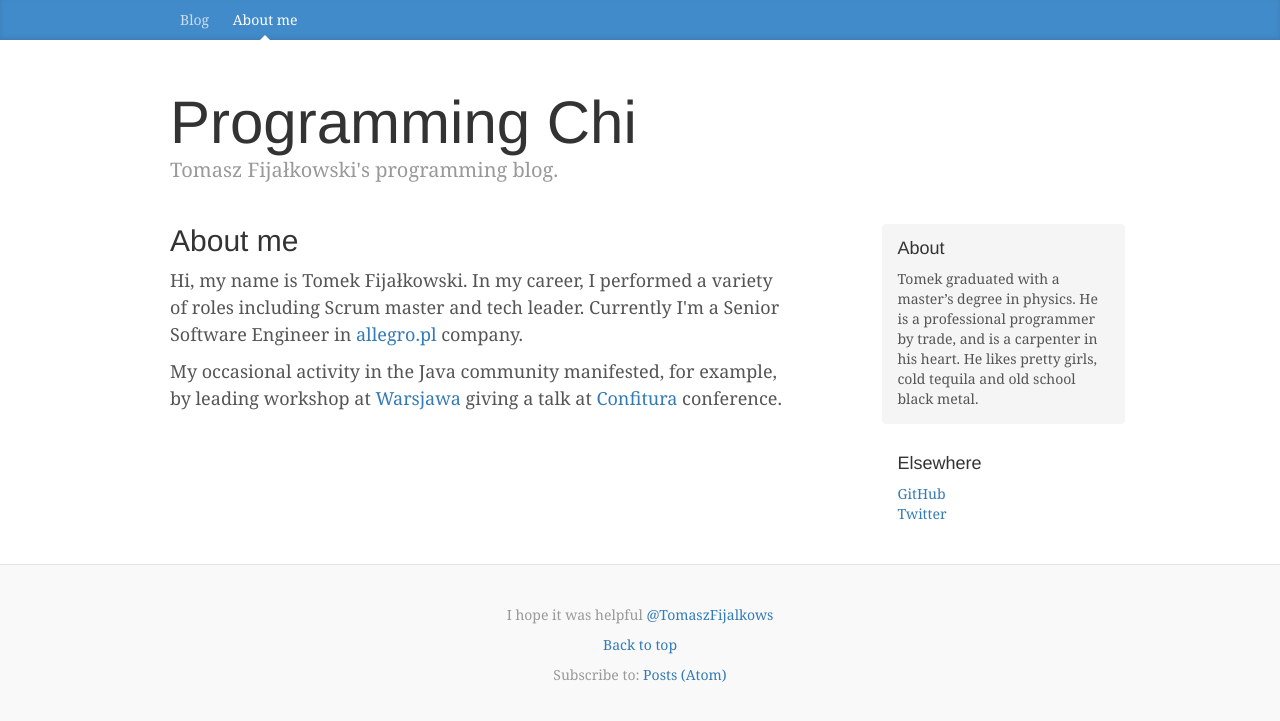
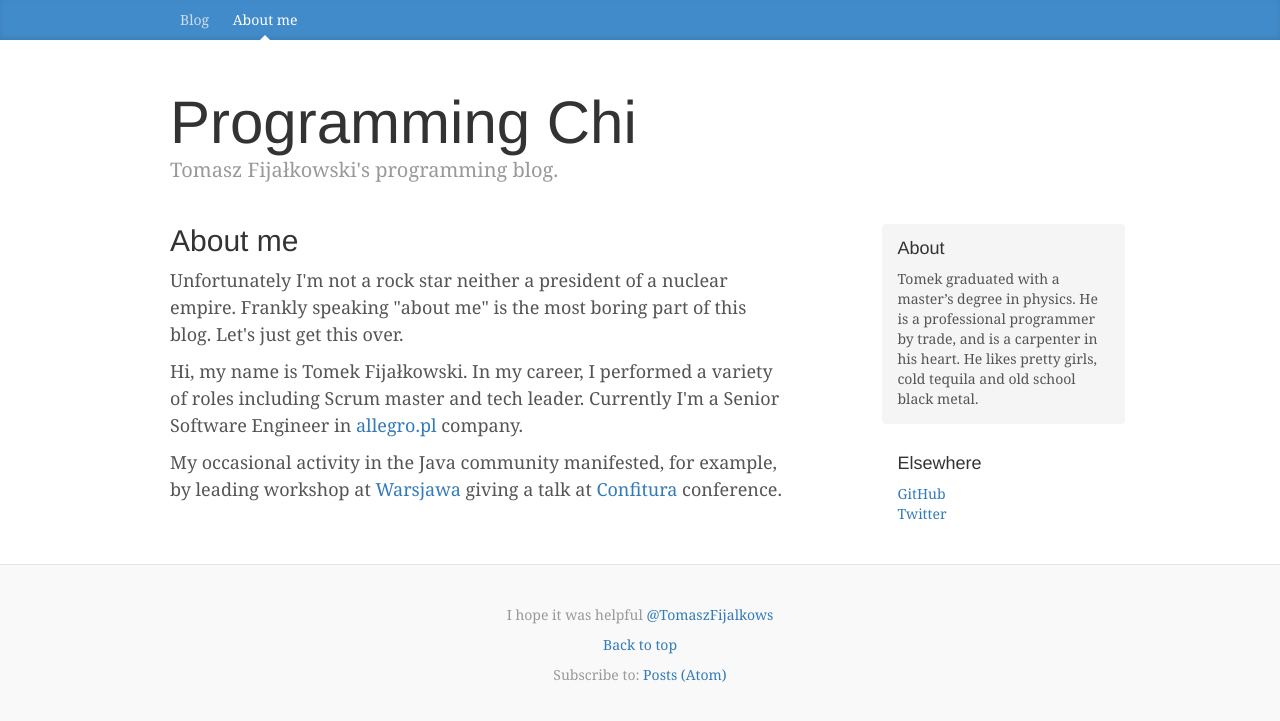
Before and after one commit to tfij/tfij.github.io, a Jekyll site: the page built from about-me/index.html, in a window 1280 px wide. Shown: the top 721 px of the page. Built offline with Jekyll 4.4.1, drawn with Linux system fonts in a browser that asks for light colours.

Commit message:
Update about me page

```diff
--- a/about-me/index.html
+++ b/about-me/index.html
@@ -5,6 +5,10 @@ title: blog - About me
 
 <h2>About me</h2>
 
+<p>Unfortunately I'm not a rock star neither a president of a nuclear empire.
+Frankly speaking "about me" is the most boring part of this blog.
+Let's just get this over.</p>
+
 <p>Hi, my name is Tomek Fijałkowski. In my career, I performed a variety of roles including Scrum master and tech leader.
 Currently I'm a Senior Software Engineer in <a href="http://allegro.pl" target="_blank">allegro.pl</a> company.</p>
 
```
